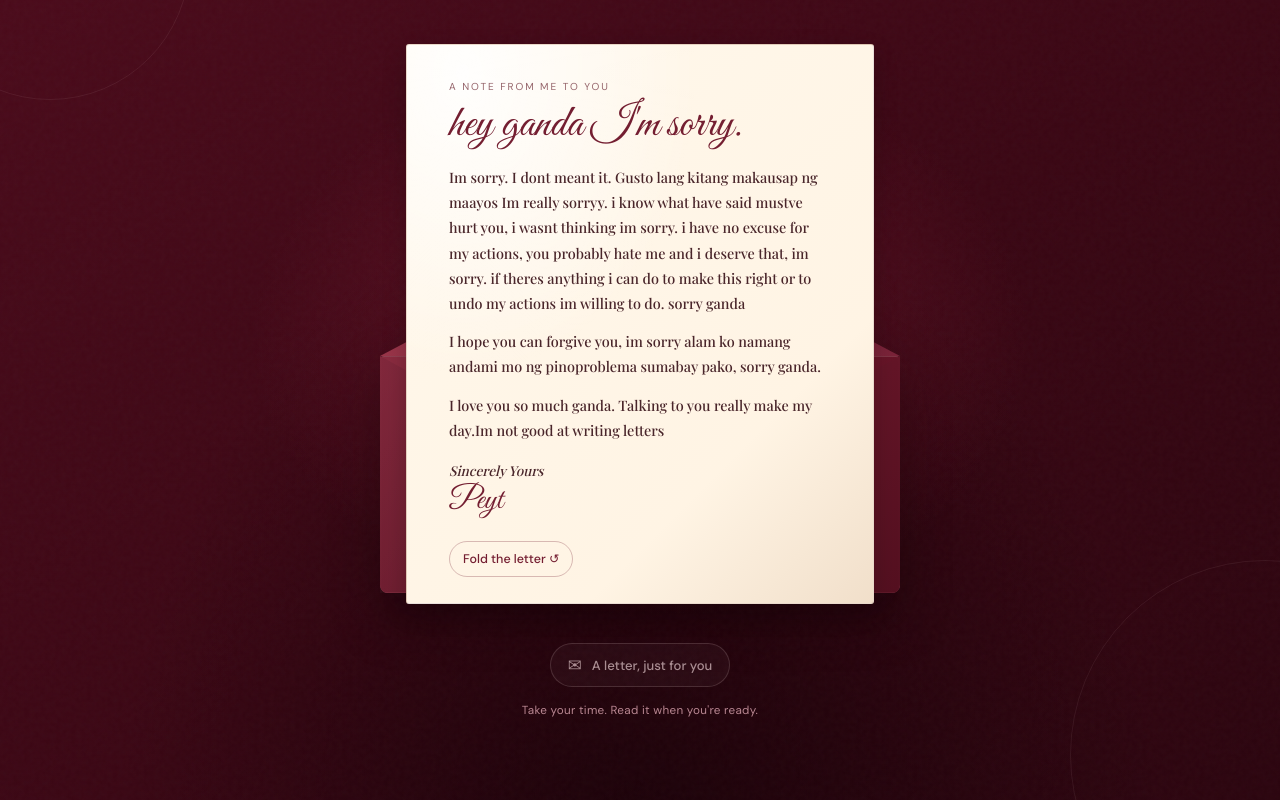
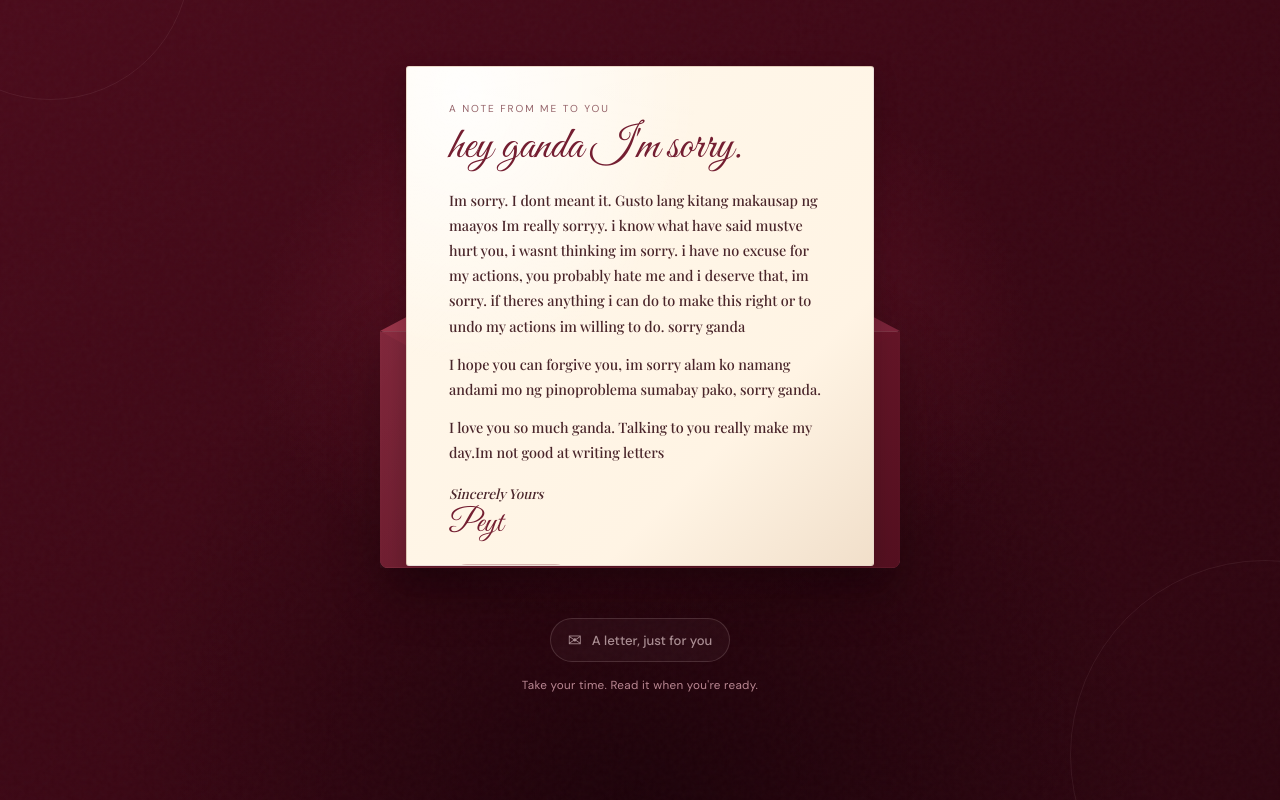
Before and after one commit to Peiyth/envelope-website, a plain HTML site: page index.html in a window 1280 px wide. Both pictures are taken after a click on the button "Open the letter". Drawn offline with nearby package versions, Linux system fonts and the light colour scheme; a web font is replaced by a local one.

Commit message:
Update style.css

```diff
--- a/style.css
+++ b/style.css
@@ -53,17 +53,20 @@ body::before {
   z-index: 0;
 }
 
+
 .scene {
   min-height: 100vh;
+  min-height: 100svh;
   position: relative;
   z-index: 1;
   display: flex;
   flex-direction: column;
   align-items: center;
   justify-content: center;
-  padding: 42px 20px 30px;
+  padding: 42px 20px 80px;
   text-align: center;
 }
+
 
 .ambient {
   position: fixed;
@@ -367,11 +370,11 @@ body::before {
 .scene.is-open .letter {
   z-index: 6;
   left: 50%;
-  bottom: 5%;
-  width: 90%;
-  height: auto;
-  min-height: 520px;
+  bottom: 3%;
+  min-height: 500px;
   max-height: 85vh;
+  max-height: 85svh;
+  margin-bottom: 20px;
   overflow-y: auto;
 
   visibility: visible;
```
